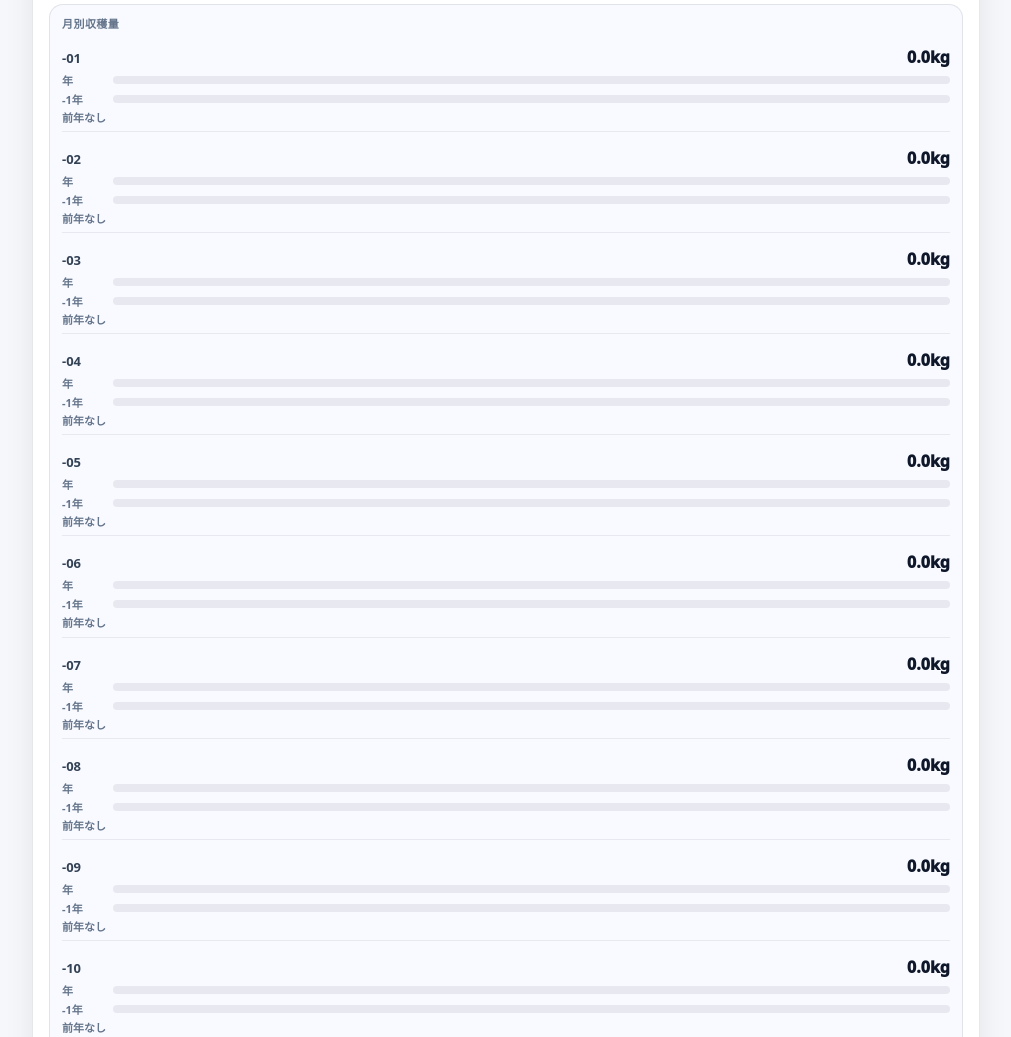
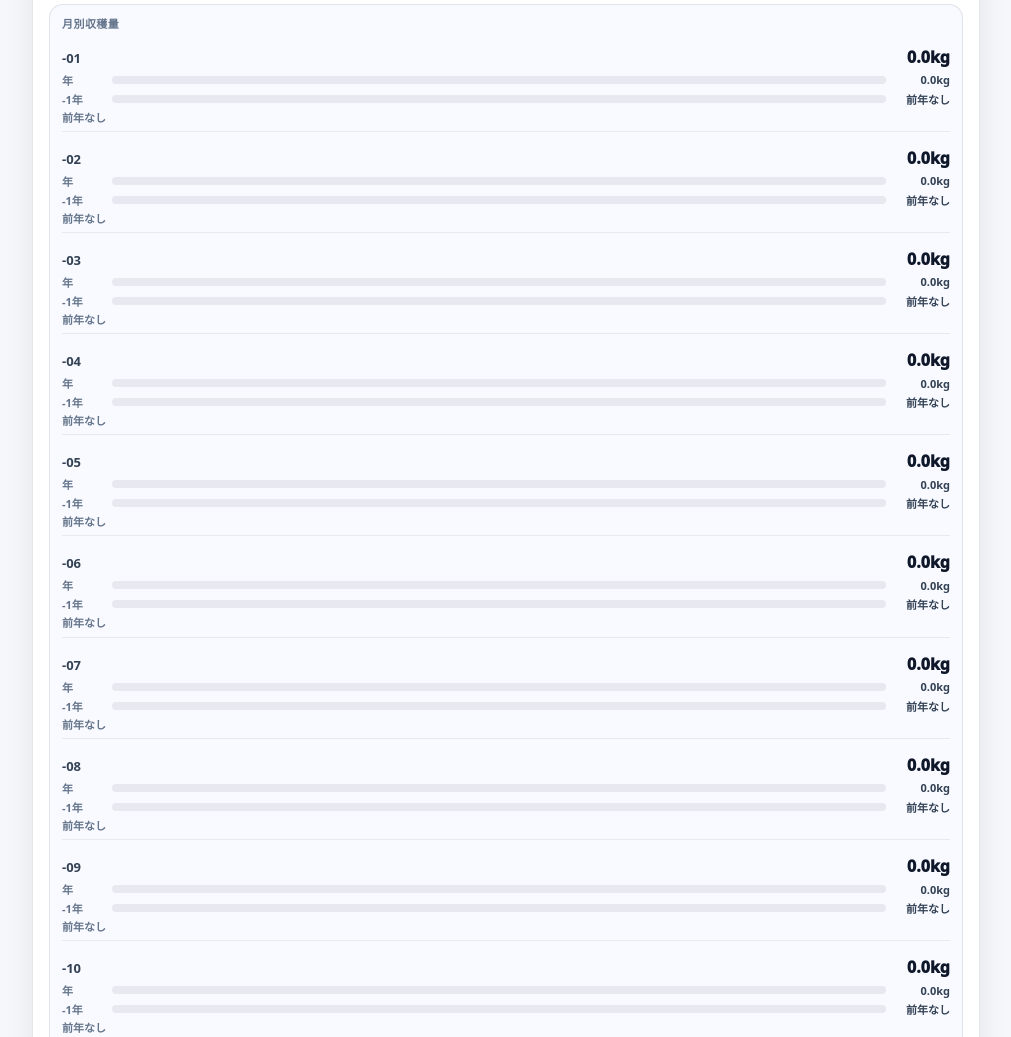
Before and after one commit to hayatokawai0714-del/sakaki-harvest-log, a plain HTML site: page docs/index.html in a window 1280 px wide. Shown: the part 1643-2680 px from the top of the page, without its empty margins (134-1145 px from the left). Drawn offline with Linux system fonts and the light colour scheme; no server answers.

Commit message:
Show previous year kg in monthly comparison

```diff
--- a/docs/app.js
+++ b/docs/app.js
@@ -1487,8 +1487,10 @@
           <div class="summaryMonthCompare__bars">
             <span>${escapeHtml(selectedYear)}年</span>
             ${renderMetricBar(monthlyYearMax ? (item.total / monthlyYearMax) * 100 : 0, "summaryMetricBar--current")}
+            <strong>${escapeHtml(fmtWeightOne(item.total))}kg</strong>
             <span>${escapeHtml(String(Number(selectedYear) - 1))}年</span>
             ${renderMetricBar(monthlyYearMax ? (previous / monthlyYearMax) * 100 : 0, "summaryMetricBar--previous")}
+            <strong>${previous > 0 ? `${escapeHtml(fmtWeightOne(previous))}kg` : "前年なし"}</strong>
           </div>
           <div class="summaryMonthCompare__diff ${diff.className}">${escapeHtml(diff.text)}</div>
         </div>`;
--- a/docs/style.css
+++ b/docs/style.css
@@ -332,7 +332,8 @@ input:focus,select:focus,textarea:focus{border-color:rgba(37,99,235,.65);box-sha
 .summaryMonthCompare__head{display:flex;align-items:baseline;justify-content:space-between;gap:8px}
 .summaryMonthCompare__head span{font-size:13px;font-weight:900;color:#334155}
 .summaryMonthCompare__head strong{font-size:16px;font-weight:950;color:#0f172a}
-.summaryMonthCompare__bars{display:grid;grid-template-columns:44px 1fr;gap:3px 7px;align-items:center;font-size:11px;color:var(--muted);font-weight:800}
+.summaryMonthCompare__bars{display:grid;grid-template-columns:44px 1fr 58px;gap:3px 6px;align-items:center;font-size:11px;color:var(--muted);font-weight:800}
+.summaryMonthCompare__bars strong{font-size:11px;font-weight:900;color:#334155;text-align:right;white-space:nowrap}
 .summaryMonthCompare__diff{font-size:11px;font-weight:900;line-height:1.2}
 .summaryMonthCompare__diff.is-plus{color:#047857}
 .summaryMonthCompare__diff.is-minus{color:#b91c1c}
```
